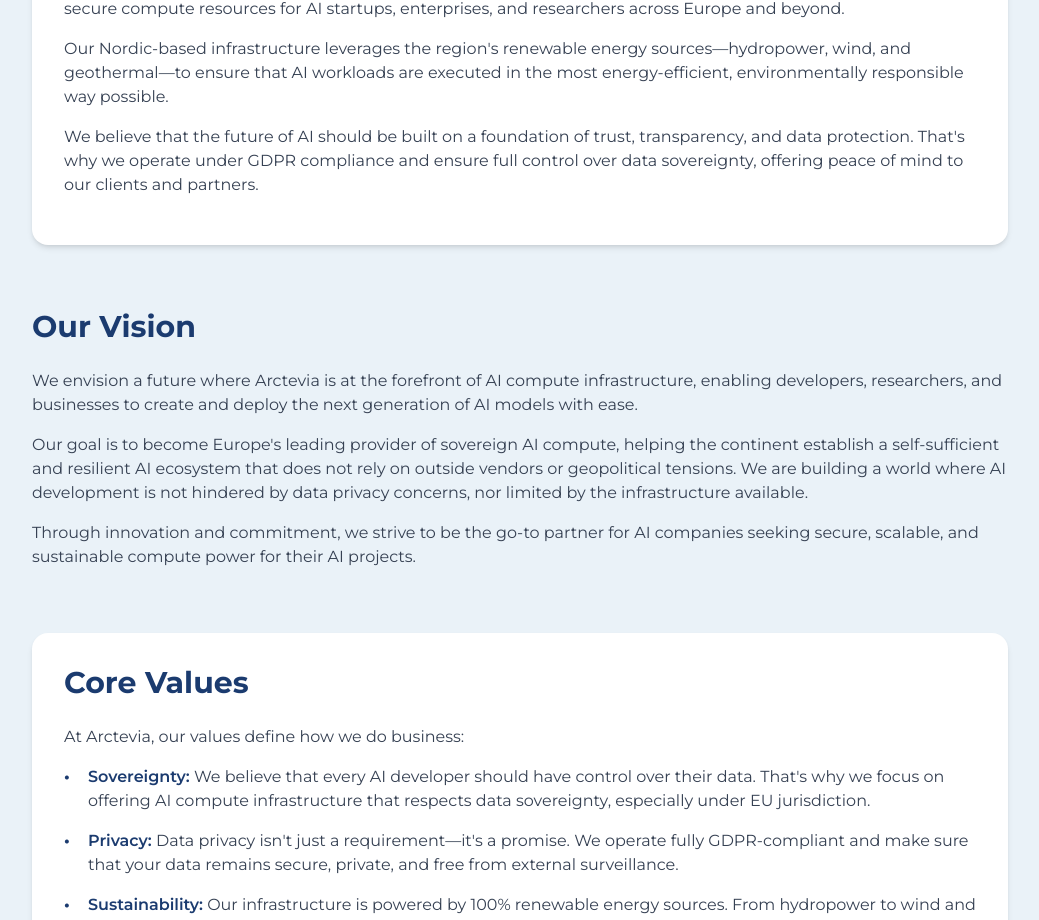
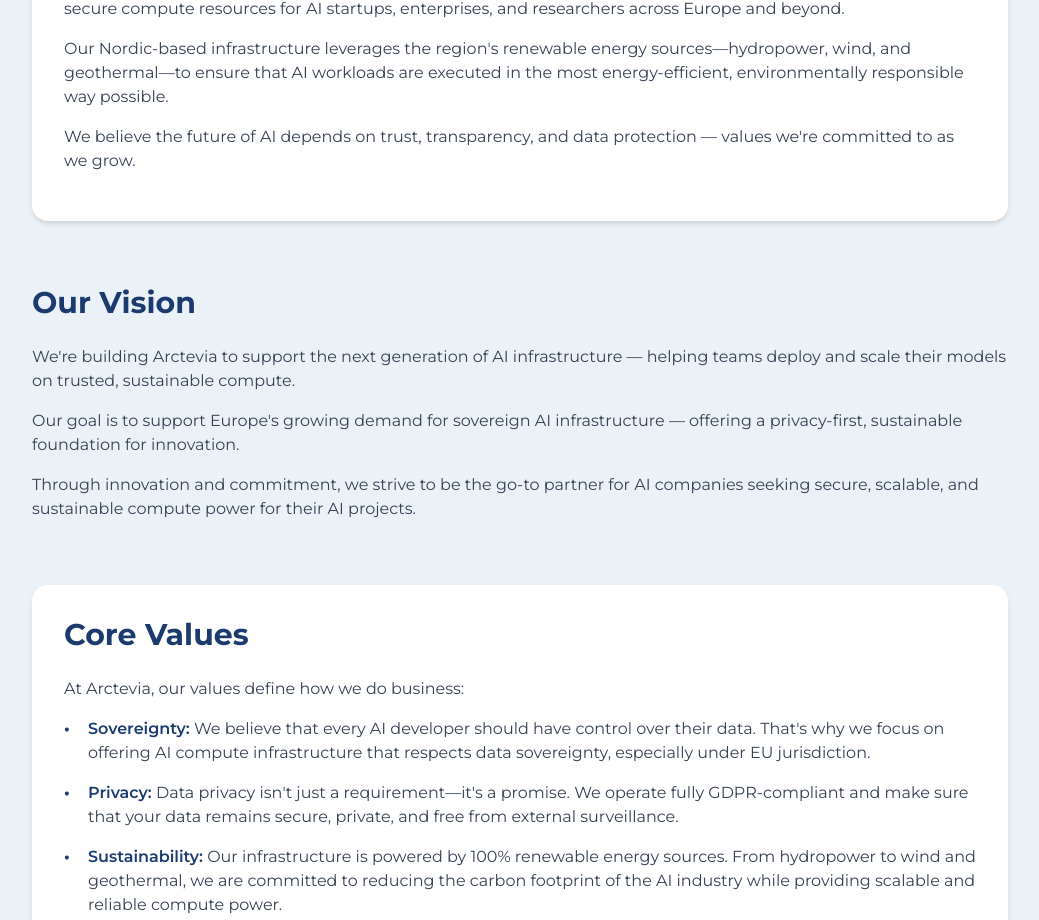
Before and after one commit to Svezzi/Arctevia, a Next.js app: page /about in a window 1280 px wide. Shown: the part 875-1795 px from the top of the page, without its empty margins (120-1159 px from the left). Built offline with nearby package versions, Linux system fonts and the light colour scheme.

Commit message:
Updated About page with refined tone and messaging

```diff
--- a/src/app/about/page.tsx
+++ b/src/app/about/page.tsx
@@ -58,9 +58,7 @@ export default function AboutPage() {
               environmentally responsible way possible.
             </p>
             <p className="mb-4">
-              We believe that the future of AI should be built on a foundation of trust, transparency,
-              and data protection. That's why we operate under GDPR compliance and ensure full control
-              over data sovereignty, offering peace of mind to our clients and partners.
+              We believe the future of AI depends on trust, transparency, and data protection — values we're committed to as we grow.
             </p>
           </div>
         </section>
@@ -70,15 +68,10 @@ export default function AboutPage() {
           <h2 className="text-3xl font-bold text-[#1B3B6F] mb-6">Our Vision</h2>
           <div className="prose prose-lg max-w-none text-gray-700">
             <p className="mb-4">
-              We envision a future where Arctevia is at the forefront of AI compute infrastructure,
-              enabling developers, researchers, and businesses to create and deploy the next generation
-              of AI models with ease.
+              We're building Arctevia to support the next generation of AI infrastructure — helping teams deploy and scale their models on trusted, sustainable compute.
             </p>
             <p className="mb-4">
-              Our goal is to become Europe's leading provider of sovereign AI compute, helping the
-              continent establish a self-sufficient and resilient AI ecosystem that does not rely on
-              outside vendors or geopolitical tensions. We are building a world where AI development
-              is not hindered by data privacy concerns, nor limited by the infrastructure available.
+              Our goal is to support Europe's growing demand for sovereign AI infrastructure — offering a privacy-first, sustainable foundation for innovation.
             </p>
             <p className="mb-4">
               Through innovation and commitment, we strive to be the go-to partner for AI companies
```
